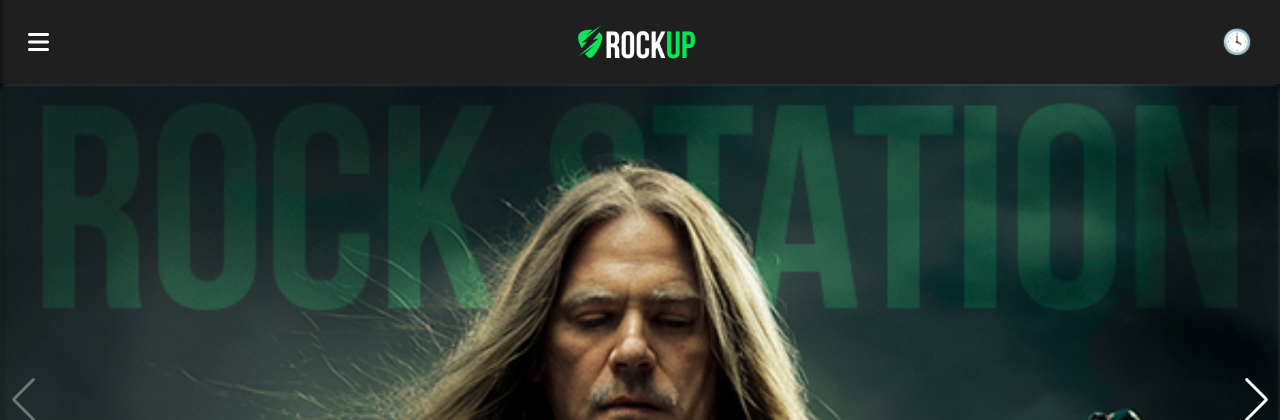
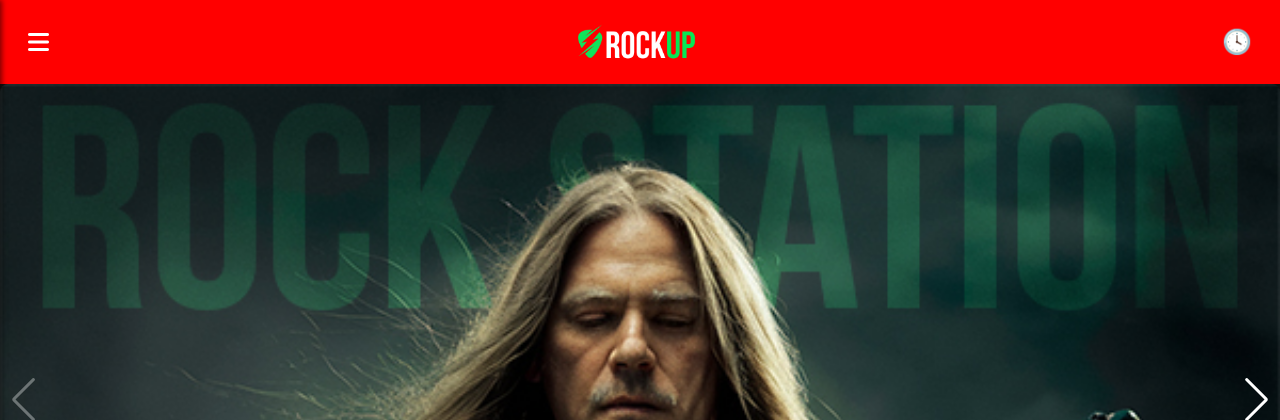
Before and after one commit to portalguitarshred/music, a PHP site: page /radio.html in a window 1280 px wide. Shown: the top 420 px of the page. Run offline with PHP 8.4, Linux system fonts and the light colour scheme.

Commit message:
Update styles.css

```diff
--- a/styles.css
+++ b/styles.css
@@ -20,7 +20,7 @@ header {
     display: flex;
     align-items: center;
     justify-content: space-between;
-    background-color: #1f1f1f;
+    background-color: red;
     color: #ffffff;
     padding: 1em;
     width: 100%;
```
